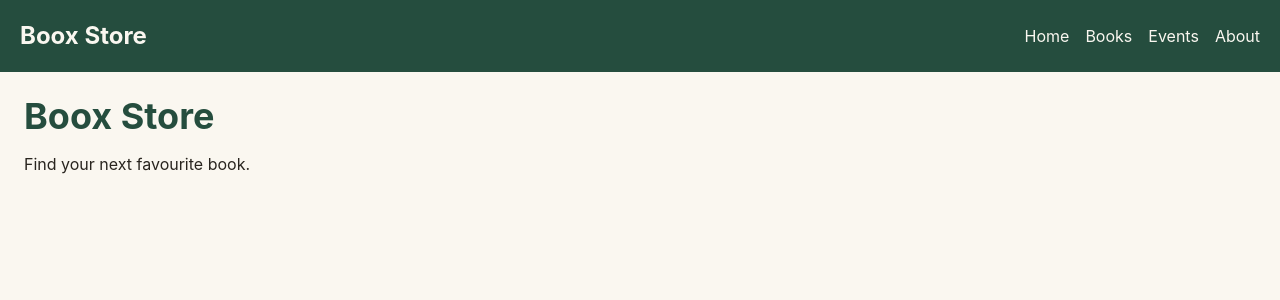
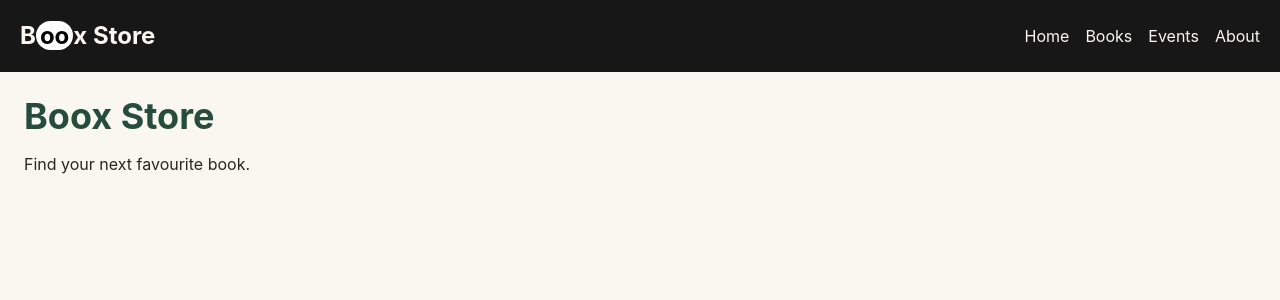
Before and after one commit to louislmabuya-cloud/bookstore-practicum, a React app in the folder frontend/: page / in a window 1280 px wide. Shown: the top 300 px of the page. Built offline with nearby package versions, Linux system fonts and the light colour scheme; the HTML template or start-up script is replaced by a standard one.

Commit message:
Update header colours and style Boox logo

```diff
--- a/frontend/src/components/Header.jsx
+++ b/frontend/src/components/Header.jsx
@@ -1,9 +1,13 @@
 export default function Header() {
   return (
-    <header className="bg-[#254d3e] p-5 text-[#faf7f0]">
+    <header className="bg-[#171717] p-5 text-[#faf7f0]">
       <div className="flex flex-col gap-4 sm:flex-row sm:items-center sm:justify-between">
-        <a href="#hero" className="text-2xl font-bold">
-          Boox Store
+        <a
+          href="#hero"
+          aria-label="Boox Store home"
+          className="text-2xl font-bold"
+        >
+          B<span className="rounded-full bg-white px-1 text-black">oo</span>x Store
         </a>
 
         <nav aria-label="Main navigation">
```
